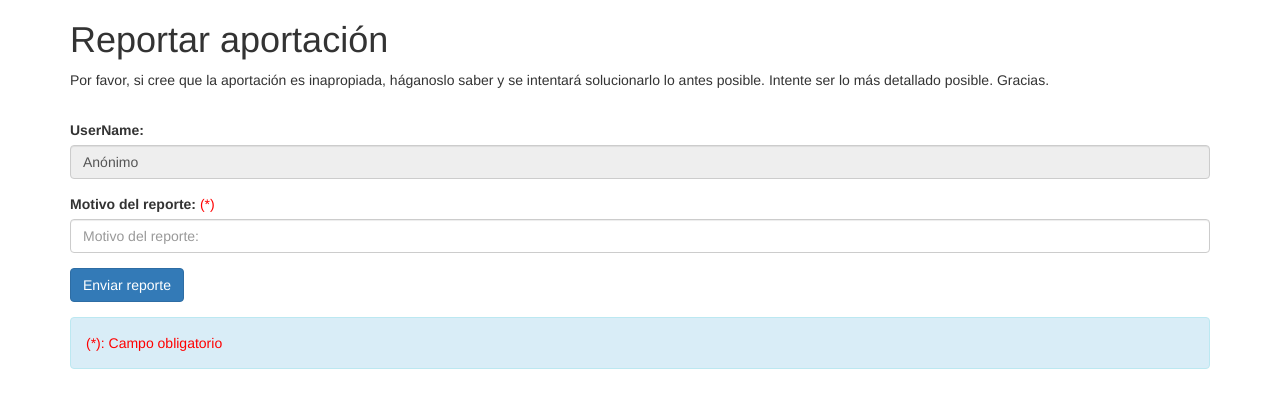
After one commit to cgmora12/IWEB, a CodeIgniter app: the page made by application/views/vistoEnLasRedes/reportarAportacion.php in a window 1280 px wide. The commit adds this page. Shown: the top 408 px of the page. Run offline with CodeIgniter, Linux system fonts and the light colour scheme; data that the repository does not hold is empty; some libraries are stand-ins or nearby versions.

Commit message:
Reportar aportación - Interfaz hecha
Hecha la interfaz para reportar una aportación. También se ha cargado el
nombre de usuario dinámicamente.

```diff
--- a/application/config/routes.php
+++ b/application/config/routes.php
@@ -48,6 +48,7 @@ $route['vistoEnLasRedes/aportaciones/(:num)'] = "/vistoEnLasRedes/verAportacion/
 $route['vistoEnLasRedes/aportaciones/(:num)/comentarAportacion'] = "/vistoEnLasRedes/comentarAportacion/$1";
 $route['vistoEnLasRedes/aportaciones/enviarAportacion'] = "/vistoEnLasRedes/enviarAportacion";
 $route['vistoEnLasRedes/aportaciones/guardarAportacion'] = "/vistoEnLasRedes/guardarAportacion";
+$route['vistoEnLasRedes/aportaciones/(:num)/reportarAportacion'] = "/vistoEnLasRedes/reportarAportacion/$1";
 
 /* End of file routes.php */
 /* Location: ./application/config/routes.php */
--- /dev/null
+++ b/application/views/vistoEnLasRedes/reportarAportacion.php
@@ -0,0 +1,112 @@
+<!DOCTYPE html>
+<html>
+
+	<head>
+		<title>Reportar aportación <?php echo $idAportacion; ?> - Visto en las redes</title>
+		<meta http-equiv="Content-type" content="text/html; charset=utf-8">
+		<meta charset="UTF-8">
+
+		<!-- Include de JQuery -->
+		<script type="text/javascript" src="https://cdnjs.cloudflare.com/ajax/libs/jquery/1.11.3/jquery.min.js"></script>
+		<!-- Include de bootstrap -->
+		<link rel="stylesheet" type="text/css" href="https://maxcdn.bootstrapcdn.com/bootstrap/3.3.6/css/bootstrap.min.css">
+		<script type="text/javascript" src="https://maxcdn.bootstrapcdn.com/bootstrap/3.3.6/js/bootstrap.min.js"></script>
+
+		<!-- Include Bootstrap Datepicker -->
+		<link rel="stylesheet" href="//cdnjs.cloudflare.com/ajax/libs/bootstrap-datepicker/1.3.0/css/datepicker.min.css" />
+		<link rel="stylesheet" href="//cdnjs.cloudflare.com/ajax/libs/bootstrap-datepicker/1.3.0/css/datepicker3.min.css" />
+		<script src="//cdnjs.cloudflare.com/ajax/libs/bootstrap-datepicker/1.3.0/js/bootstrap-datepicker.min.js"></script>
+
+
+		<!-- Script de JQuery -->
+		<script type="text/javascript">
+
+			function scrollToTop() {
+    			window.scrollTo(0, 0);
+			}
+
+			$(document).ready(function() {
+				$("#errMotivo").hide();
+
+				$("#formReportarAportacion").submit(function(e) {
+					var elMotivo = $("#motivo").val();
+
+					if(elMotivo == "") {
+						e.preventDefault();
+						$("#errMotivo").show();
+						$("#errMotivo").focus();
+						$("#motivo").addClass("error");
+						scrollToTop();
+					}
+
+				});
+
+				$("#motivo").change(function() {
+					if($(this).val() != "") {
+						$("#errMotivo").hide();
+						$("#motivo").removeClass("error");
+					}
+				});
+			});
+		</script>
+
+		<style>
+			.error { color: red; }
+			.obligatorio { color: red; }
+		</style>
+	</head>
+
+	<body>
+		<header class="container">
+			<h1>Reportar aportación</h1>
+		</header>
+
+		<main class="container">
+			<div id="sobreDatosForm">
+				<p>
+					Por favor, si cree que la aportación es inapropiada, háganoslo saber y se intentará solucionarlo lo antes posible. Intente ser lo más detallado posible. Gracias.
+				</p>
+				<br>
+			</div>
+
+			<form class="form" role="form" method="POST" action="guardarReporteAportacion" name="formReportarAportacion" id="formReportarAportacion">
+
+				<div class="form-group">
+					<label class="control-label" for="username">UserName:</label>
+					<?php
+						if($this->session->userdata('usuarioLogueado')) {
+					?>
+							<input class="form-control" type="text" id="username" name="username" readonly
+								value="<?php echo $this->session->userdata('usuarioLogueado')?>"
+							>
+					<?php
+						}
+						else {
+					?>
+							<input class="form-control" type="text" id="username" name="username" value="Anónimo" readonly>
+					<?php
+						}
+					?>
+				</div>
+
+				<div class="form-group">
+					<label class="control-label" for="motivo">Motivo del reporte:</label>
+					<span class="obligatorio">(*)</span>
+					<input class="form-control" type="text" name="motivo" id="motivo" placeholder="Motivo del reporte:">
+
+					<div id="errMotivo" class="alert alert-danger">
+						Debe introducir un motivo para el reporte.
+					</div>
+				</div>
+
+				<div class="form-group">
+					<input class="btn btn-primary" type="submit" value="Enviar reporte">
+				</div>
+			</form>
+
+			<div id="info" class="alert alert-info">
+				<p class="obligatorio">(*): Campo obligatorio</p>
+			</div>
+		</main>
+	</body>
+</html>
--- a/application/views/vistoEnLasRedes/verAportacion.php
+++ b/application/views/vistoEnLasRedes/verAportacion.php
@@ -101,7 +101,7 @@
 				</p>
 				<br>
 				<p>
-					<a href="<?php echo $idAportacion; ?>/reportar">Reportar por inapropiado</a>
+					<a href="<?php echo $idAportacion; ?>/reportarAportacion">Reportar por inapropiado</a>
 				</p>
 				<br>
 			</div>
```
Also changed, not shown: application/controllers/vistoEnLasRedes.php (+18 -0 lines), application/models/aportacion_m.php (+9 -0 lines).
